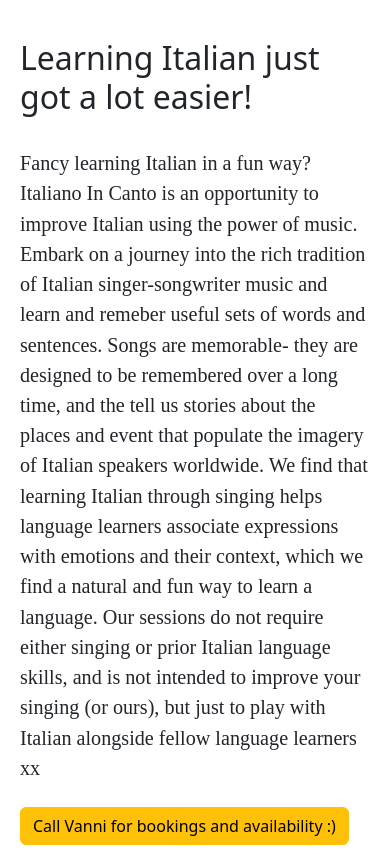
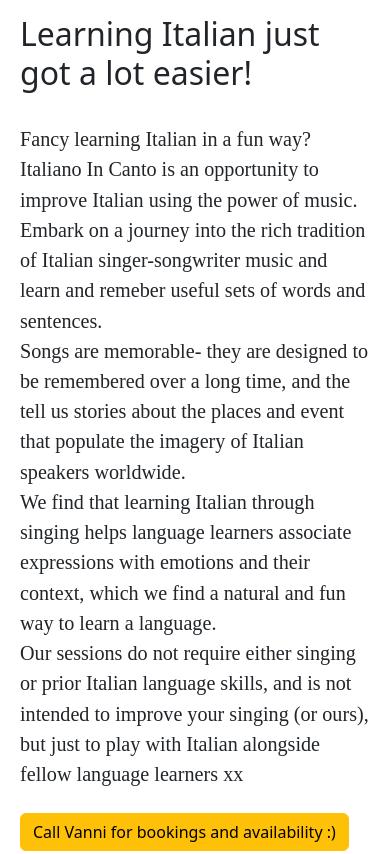
Before and after one commit to riversidecoaching/ItalianoInCanto, a plain HTML site: page index.html in a window 390 px wide. Shown: the part 1040-1894 px from the top of the page. Drawn offline with nearby package versions, Linux system fonts and the light colour scheme; a web font is replaced by a local one.

Commit message:
Update index.html

```diff
--- a/index.html
+++ b/index.html
@@ -37,8 +37,11 @@
       width: 350px;
       }
    p1, a  {
+      text-align: justify;
+      text-justify: inter-word;
       font-size:126%;
     }
+
   }
   </style>
 </head>
@@ -49,21 +52,21 @@
 
 <!--<img src="flyer.png" alt="flyer", style="width:600px">
 -->
-<br>
   <div>
     <h1 style="font-size:200%">Learning Italian just got a lot easier!</h1>
     <br>
     <p1>Fancy learning Italian in a fun way? Italiano In Canto is an opportunity to improve Italian
       using the power of music. Embark on a journey into the rich tradition of Italian singer-songwriter music and learn
       and remeber useful sets of words and sentences. </p1>
-    <p1>
+   <br> <p1>
       Songs are memorable- they are designed to be remembered over a long time, and
       the tell us stories about the places and event that populate the imagery of Italian
       speakers worldwide.  </p1>
+   <br>
     <p1>We find that learning Italian through singing helps language
       learners associate expressions with emotions and their context, which we find a
       natural and fun way to learn a language. </p1>
-    <p1>Our sessions do not require either
+   <br> <p1>Our sessions do not require either
       singing or prior Italian language skills, and is not intended to improve your
       singing (or ours), but just to play with Italian alongside fellow language learners xx</p1>
 
```
